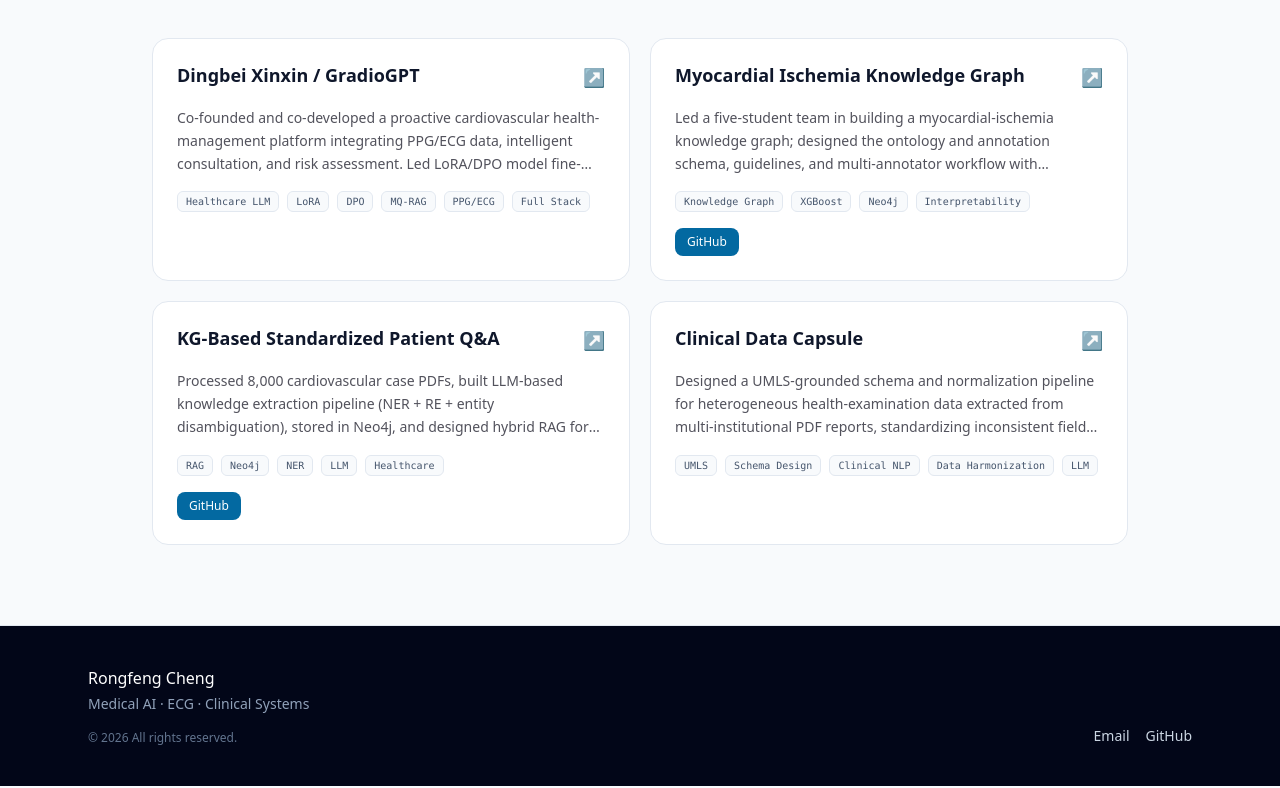
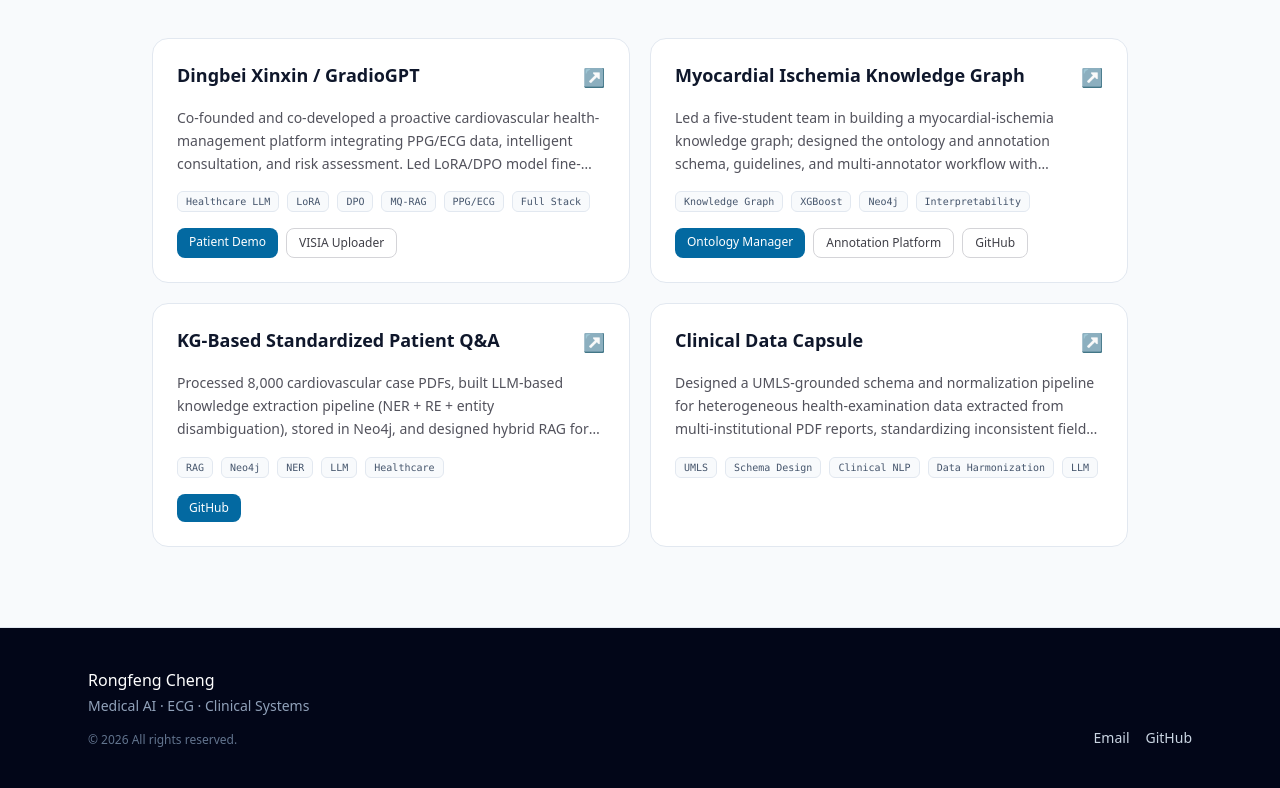
Before and after one commit to CRF2004/crf2004.github.io, a Next.js app: page /en in a window 1280 px wide. Shown: the part 807-1595 px from the top of the page. Built offline with nearby package versions, Linux system fonts and the light colour scheme.

Commit message:
Add fixed project demo links

```diff
--- a/components/ProjectCard.tsx
+++ b/components/ProjectCard.tsx
@@ -10,7 +10,7 @@ interface ProjectCardProps {
   links?: ProjectLinks;
 }
 
-type ProjectLinkKind = keyof ProjectLinks;
+type ProjectLinkKind = "demo" | "repo" | "docs";
 
 interface ProjectLinkButtonsProps {
   links?: ProjectLinks;
@@ -61,12 +61,29 @@ export function ProjectLinkButtons({
     if (href) items.push({ kind, href });
   }
 
-  if (items.length === 0) return null;
+  const demos = links?.demos ?? [];
+
+  if (items.length === 0 && demos.length === 0) return null;
 
   const primaryKind = items[0]?.kind;
 
   return (
     <div className={LINK_STYLES[variant].wrapper}>
+      {demos.map((demo, index) => (
+        <a
+          key={demo.href}
+          href={demo.href}
+          target="_blank"
+          rel="noopener noreferrer"
+          className={
+            index === 0
+              ? LINK_STYLES[variant].primary
+              : LINK_STYLES[variant].secondary
+          }
+        >
+          {demo.label[locale as "en" | "zh"]}
+        </a>
+      ))}
       {items.map(({ kind, href }) => (
         <a
           key={kind}
@@ -74,7 +91,7 @@ export function ProjectLinkButtons({
           target="_blank"
           rel="noopener noreferrer"
           className={
-            kind === primaryKind
+            demos.length === 0 && kind === primaryKind
               ? LINK_STYLES[variant].primary
               : LINK_STYLES[variant].secondary
           }
--- a/lib/projects.ts
+++ b/lib/projects.ts
@@ -2,6 +2,10 @@ export interface ProjectLinks {
   demo?: string;
   repo?: string;
   docs?: string;
+  demos?: Array<{
+    label: { en: string; zh: string };
+    href: string;
+  }>;
 }
 
 export interface Project {
@@ -26,6 +30,18 @@ export const projects: Project[] = [
     },
     tags: ["Healthcare LLM", "LoRA", "DPO", "MQ-RAG", "PPG/ECG", "Full Stack"],
     featured: true,
+    links: {
+      demos: [
+        {
+          label: { en: "Patient Demo", zh: "患者端演示" },
+          href: "http://8.134.135.36:5173/?fixture=chengrongfeng",
+        },
+        {
+          label: { en: "VISIA Uploader", zh: "VISIA上传端" },
+          href: "http://8.134.135.36:5174/",
+        },
+      ],
+    },
   },
   {
     slug: "myocardial-kg",
@@ -40,6 +56,16 @@ export const projects: Project[] = [
     tags: ["Knowledge Graph", "XGBoost", "Neo4j", "Interpretability"],
     featured: true,
     links: {
+      demos: [
+        {
+          label: { en: "Ontology Manager", zh: "本体维护系统" },
+          href: "http://8.134.135.36:5000/",
+        },
+        {
+          label: { en: "Annotation Platform", zh: "数据标注系统" },
+          href: "http://8.134.135.36:5001/",
+        },
+      ],
       repo: "https://github.com/CRF2004/Myocardial-Ischemia-Knowledge-graph",
     },
   },
@@ -138,13 +164,13 @@ export const projects: Project[] = [
       zh: "IHD患者轨迹相似检索系统",
     },
     description: {
-      en: "Clinical decision support system for IHD patient trajectory similarity retrieval on MIMIC-IV, featuring cutoff-based time-window retrieval, post-cutoff validation, and 24-48h trend analysis with precomputed k-NN similarity graphs. Live demo available at career-identifying-equipped-rod.trycloudflare.com (password required — contact author due to MIMIC-IV data restrictions).",
-      zh: "基于MIMIC-IV数据库的IHD患者轨迹相似检索系统，支持截断时间窗检索、截断后轨迹验证、跨截断点一致性分析与24-48h趋势预测，结合预计算k-NN相似图加速在线查询。在线演示：career-identifying-equipped-rod.trycloudflare.com（因MIMIC-IV数据受限，需联系作者获取访问密码）。",
+      en: "Clinical decision support system for IHD patient trajectory similarity retrieval on MIMIC-IV, featuring cutoff-based time-window retrieval, post-cutoff validation, and 24-48h trend analysis with precomputed k-NN similarity graphs.",
+      zh: "基于MIMIC-IV数据库的IHD患者轨迹相似检索系统，支持截断时间窗检索、截断后轨迹验证、跨截断点一致性分析与24-48h趋势预测，结合预计算k-NN相似图加速在线查询。",
     },
     tags: ["Streamlit", "DuckDB", "MIMIC-IV", "Clinical AI", "Similarity Retrieval"],
     featured: false,
     links: {
-      demo: "https://career-identifying-equipped-rod.trycloudflare.com/",
+      demo: "http://8.134.135.36:8501/",
       repo: "https://github.com/CRF2004/IHD_Trajectory_System",
     },
   },
```
